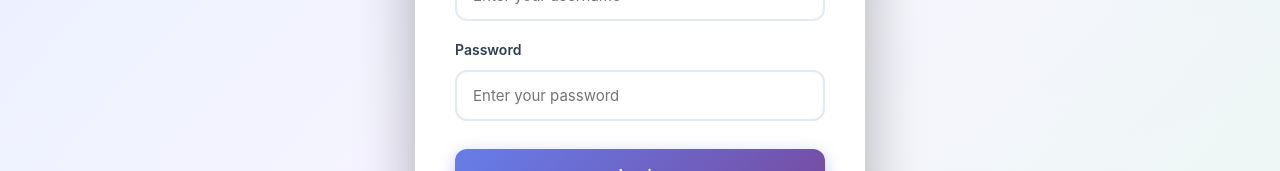
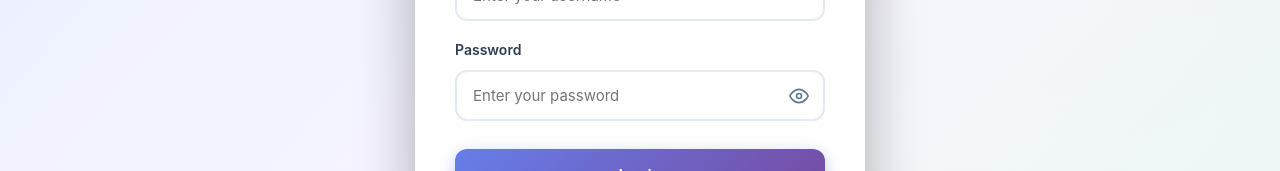
Before and after one commit to ydrik/IT342-Racaza-AnniMemo, a React (Create React App) app in the folder web/: page /login in a window 1280 px wide. Shown: the part 402-573 px from the top of the page. Built offline with nearby package versions, Linux system fonts and the light colour scheme.

Commit message:
feat: add password eye toggle to Login page

```diff
--- a/web/src/features/auth/pages/LoginPage.js
+++ b/web/src/features/auth/pages/LoginPage.js
@@ -6,6 +6,7 @@
     const [credentials, setCredentials] = useState({ username: '', password: '' });
     const [error, setError] = useState('');
     const [isLoading, setIsLoading] = useState(false);
+    const [showPassword, setShowPassword] = useState(false);
     const navigate = useNavigate();
 
     const handleChange = (e) => {
@@ -68,15 +69,46 @@
 
                         <div style={styles.inputGroup}>
                             <label style={styles.label}>Password</label>
+                            <div style={{ position: 'relative', display: 'flex', alignItems: 'center', width: '100%' }}>
                                 <input
-                                type="password"
+                                    type={showPassword ? 'text' : 'password'}
                                     name="password"
                                     placeholder="Enter your password"
                                     value={credentials.password}
                                     onChange={handleChange}
                                     required
-                                style={styles.input}
+                                    style={{ ...styles.input, width: '100%', boxSizing: 'border-box', paddingRight: '48px' }}
                                 />
+                                <button
+                                    type="button"
+                                    onClick={() => setShowPassword(!showPassword)}
+                                    style={{
+                                        position: 'absolute',
+                                        right: '16px',
+                                        background: 'none',
+                                        border: 'none',
+                                        cursor: 'pointer',
+                                        color: 'var(--text-muted)',
+                                        display: 'flex',
+                                        alignItems: 'center',
+                                        justifyContent: 'center',
+                                        padding: 0
+                                    }}
+                                    aria-label={showPassword ? "Hide password" : "Show password"}
+                                >
+                                    {showPassword ? (
+                                        <svg width="20" height="20" viewBox="0 0 24 24" fill="none" stroke="currentColor" strokeWidth="2" strokeLinecap="round" strokeLinejoin="round">
+                                            <path d="M17.94 17.94A10.07 10.07 0 0 1 12 20c-7 0-11-8-11-8a18.45 18.45 0 0 1 5.06-5.94M9.9 4.24A9.12 9.12 0 0 1 12 4c7 0 11 8 11 8a18.5 18.5 0 0 1-2.16 3.19m-6.72-1.07a3 3 0 1 1-4.24-4.24"></path>
+                                            <line x1="1" y1="1" x2="23" y2="23"></line>
+                                        </svg>
+                                    ) : (
+                                        <svg width="20" height="20" viewBox="0 0 24 24" fill="none" stroke="currentColor" strokeWidth="2" strokeLinecap="round" strokeLinejoin="round">
+                                            <path d="M1 12s4-8 11-8 11 8 11 8-4 8-11 8-11-8-11-8z"></path>
+                                            <circle cx="12" cy="12" r="3"></circle>
+                                        </svg>
+                                    )}
+                                </button>
+                            </div>
                         </div>
 
                         {error && (
```
Lines whose indentation alone changed are shown as unchanged.
